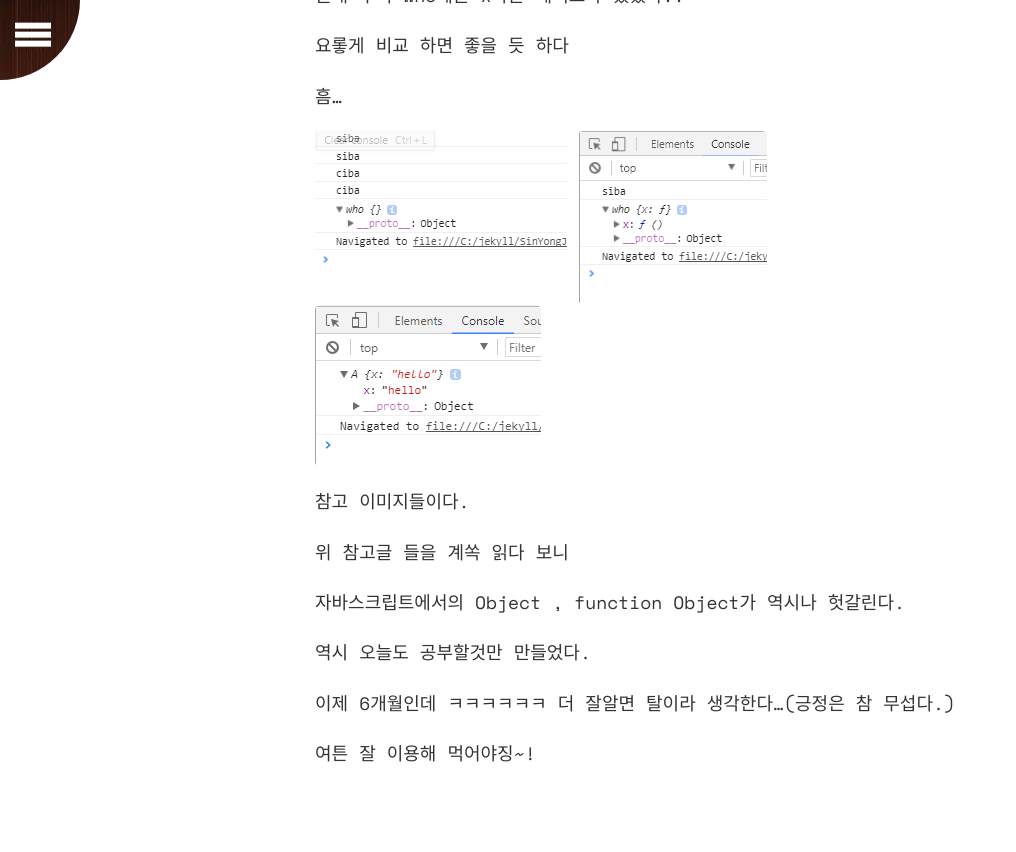
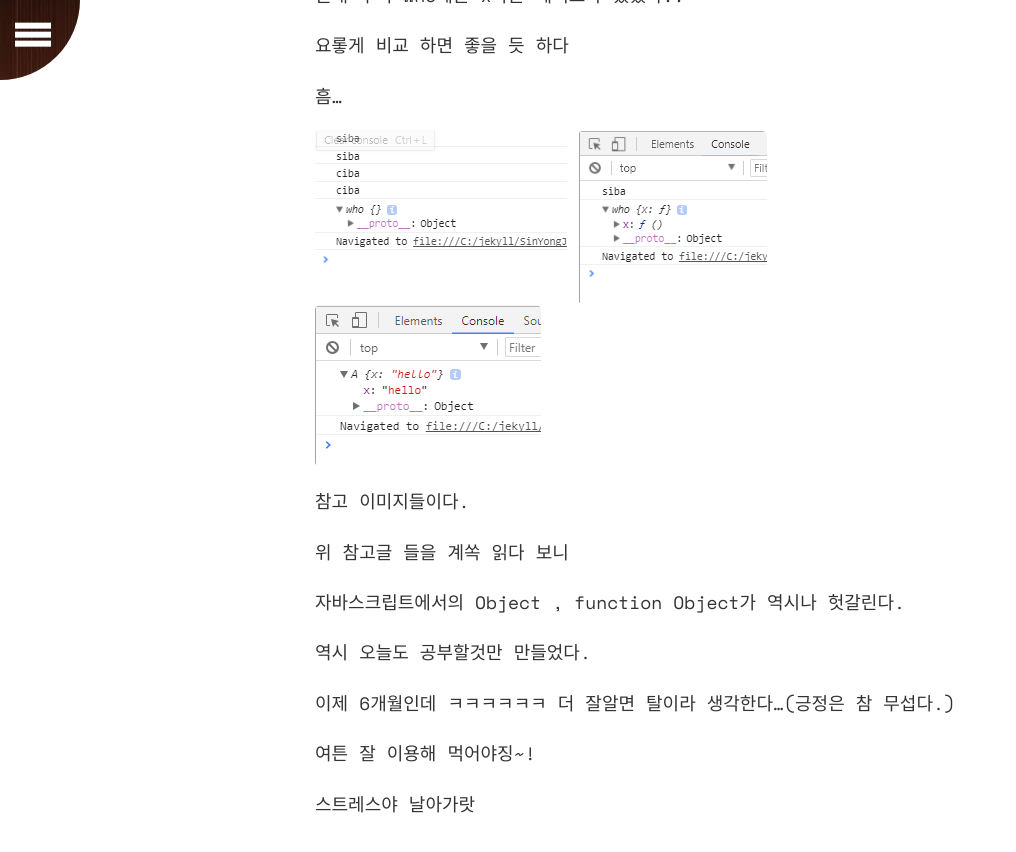
Before and after one commit to SinYongJu/SinYongJu.github.io, a Jekyll site: the page built from _posts/2017-10-21-prototype에 대하여.md, in a window 1280 px wide and 900 px high, scrolled down 8051 px. Shown: the top 852 px of the window, without its empty margins (0-1016 px from the left). Built offline with Jekyll 4.4.1, drawn with Linux system fonts in a browser that asks for light colours; nearby versions of some CDN libraries; comment, search, counter and statistics services are not loaded.

```diff
--- a/_posts/2017-10-21-prototype에 대하여.md
+++ b/_posts/2017-10-21-prototype에 대하여.md
@@ -277,3 +277,5 @@
 
 
 여튼 잘 이용해 먹어야징~!
+
+스트레스야 날아가랏
```
